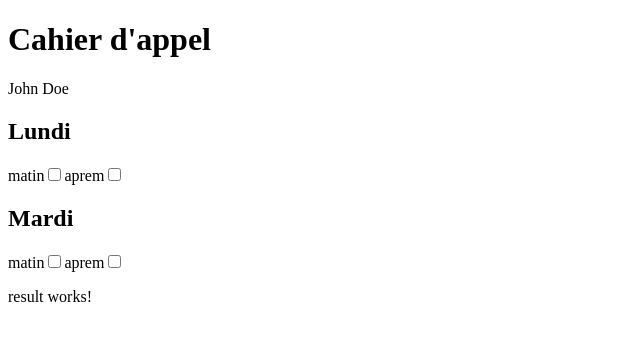
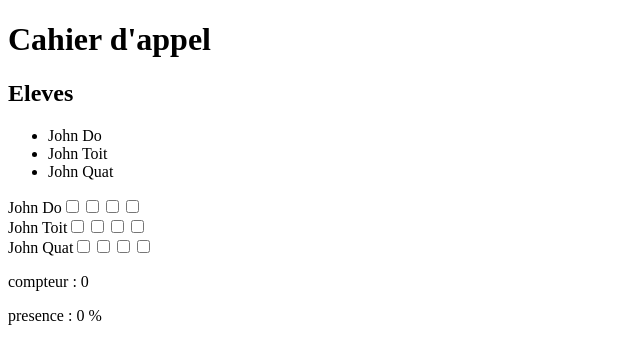
Before and after one commit to Remy-P78/ListeAppel, an Angular app: page / in a window 1280 px wide. Shown: the top 364 px of the page, without its empty margins (0-640 px from the left). Built offline with nearby package versions, Linux system fonts and the light colour scheme.

Commit message:
sharedService créé

```diff
--- a/src/app/app.component.html
+++ b/src/app/app.component.html
@@ -7,6 +7,8 @@
 (checkboxDecochee)="maMethode2($event)">
 </app-calendrier>
 
-<app-result></app-result>
+<app-result
+[envoiTab]="present"
+[envoiPresence]="presence"></app-result>
 
 <router-outlet></router-outlet>
--- a/src/app/app.component.ts
+++ b/src/app/app.component.ts
@@ -1,23 +1,33 @@
 import { Component } from '@angular/core';
+import { SharedService } from './components/shared.service';
 
 @Component({
   selector: 'app-root',
   templateUrl: './app.component.html',
-  styleUrls: ['./app.component.css']
+  styleUrls: ['./app.component.css'],
 })
 export class AppComponent {
   title = 'appel';
 
-  tab = 0
+  present: number = 0;
+  presence: number = 0;
+
+  liste: string[] = [];
+  calendrier: string[] = [];
+
+  constructor(private sharedService: SharedService) {
+    this.liste = sharedService.getListe();
+    this.calendrier = sharedService.getCalendrier();
+  }
 
   maMethode(testEmission: boolean) {
-    console.log("+1");
-    this.tab ++
-    console.log(this.tab);
+    this.present++;
+    this.presence = (this.present * 100) / (this.liste.length*this.calendrier.length);
   }
+
   maMethode2(testEmission: boolean) {
-    console.log("-1");
-    this.tab --
-    console.log(this.tab);
+    this.present--;
+    this.presence =
+      (this.present * 100) / (this.liste.length * this.calendrier.length);
   }
 }
--- a/src/app/app.module.ts
+++ b/src/app/app.module.ts
@@ -4,6 +4,7 @@ import { FormsModule } from '@angular/forms';
 
 import { AppRoutingModule } from './app-routing.module';
 import { AppComponent } from './app.component';
+import { SharedService } from './components/shared.service';
 import { StudentListComponent } from './components/student-list/student-list.component';
 import { CalendrierComponent } from './components/calendrier/calendrier.component';
 import { ResultComponent } from './components/result/result.component';
@@ -20,7 +21,7 @@ import { ResultComponent } from './components/result/result.component';
     AppRoutingModule,
     FormsModule
   ],
-  providers: [],
+  providers: [SharedService],
   bootstrap: [AppComponent]
 })
 export class AppModule { }
--- a/src/app/components/calendrier/calendrier.component.html
+++ b/src/app/components/calendrier/calendrier.component.html
@@ -1,6 +1,13 @@
-<h2>Lundi</h2>
+<form>
+  <div *ngFor="let nom of liste">
+    <label>{{ nom }}</label>
+      <input *ngFor="let date of calendrier" type="checkbox" [value]="nom" (change)="onCheck($event)">
+  </div>
+</form>
 
-<label for="matin">matin</label>
+<!-- <h2>Lundi</h2> -->
+
+<!-- <label for="matin">matin</label>
 <input type="checkbox" id="matin" (change)="onCheck($event)">
 <label for="aprem">aprem</label>
 <input type="checkbox" id="aprem" (change)="onCheck($event)">
@@ -10,4 +17,4 @@
 <label for="matin" >matin</label>
 <input type="checkbox" id="matin" [(ngModel)]="coche" (change)="onCoche()">
 <label for="aprem">aprem</label>
-<input type="checkbox" id="aprem" [(ngModel)]="coche" (change)="onCoche()">
+<input type="checkbox" id="aprem" [(ngModel)]="coche" (change)="onCoche()"> -->
--- a/src/app/components/calendrier/calendrier.component.ts
+++ b/src/app/components/calendrier/calendrier.component.ts
@@ -1,4 +1,5 @@
 import { Component, EventEmitter, Output } from '@angular/core';
+import { SharedService } from '../shared.service';
 
 @Component({
   selector: 'app-calendrier',
@@ -10,6 +11,13 @@ export class CalendrierComponent {
   @Output() checkboxDecochee = new EventEmitter();
   compteur: number = 0;
   coche: boolean = false;
+  liste: string[] = [];
+  calendrier: string[] = [];
+
+  constructor(private sharedService: SharedService) {
+    this.liste = sharedService.getListe();
+    this.calendrier = sharedService.getCalendrier();
+  }
 
   onCheck(testEmission: Event) {
     const checkbox = testEmission.target as HTMLInputElement;
@@ -20,12 +28,12 @@ export class CalendrierComponent {
     }
   }
 
-  onCoche() {
-    if (this.coche) {
-      this.compteur++;
-    } else {
-      this.compteur--;
-    }
-    console.log(this.compteur);
-  }
+  // onCoche() {
+  //   if (this.coche) {
+  //     this.compteur++;
+  //   } else {
+  //     this.compteur--;
+  //   }
+  //   console.log(this.compteur);
+  // }
 }
--- a/src/app/components/result/result.component.html
+++ b/src/app/components/result/result.component.html
@@ -1 +1,2 @@
-<p>result works!</p>
+<p>compteur : {{ envoiTab }}</p>
+<p>presence : {{ envoiPresence }} %</p>
--- a/src/app/components/result/result.component.ts
+++ b/src/app/components/result/result.component.ts
@@ -1,4 +1,4 @@
-import { Component } from '@angular/core';
+import { Component, Input } from '@angular/core';
 
 @Component({
   selector: 'app-result',
@@ -6,5 +6,6 @@ import { Component } from '@angular/core';
   styleUrls: ['./result.component.css']
 })
 export class ResultComponent {
-
+  @Input() envoiTab!: number;
+  @Input() envoiPresence!: number;
 }
--- /dev/null
+++ b/src/app/components/shared.service.ts
@@ -0,0 +1,26 @@
+import { Injectable } from "@angular/core";
+
+@Injectable({ providedIn: 'root' })
+export class SharedService {
+  private liste: string[] = ['John Do', 'John Toit', 'John Quat'];
+  private calendrier: string [] = ["Lundi", "Mardi", "Jeudi", "Vendredi"]
+
+  addNom(nom: string) {
+    this.liste.push(nom);
+  }
+
+  removeNom(nom: string) {
+    const index = this.liste.indexOf(nom);
+    if (index !== -1) {
+      this.liste.splice(index, 1);
+    }
+  }
+
+  getListe(): string[] {
+    return this.liste;
+  }
+
+  getCalendrier(): string[] {
+    return this.calendrier;
+  }
+}
--- a/src/app/components/student-list/student-list.component.html
+++ b/src/app/components/student-list/student-list.component.html
@@ -1 +1,8 @@
-<p>John Doe</p>
+<h2>Eleves</h2>
+
+
+<div>
+    <ul>
+        <li *ngFor="let nom of liste">{{ nom }}</li>
+    </ul>
+</div>
--- a/src/app/components/student-list/student-list.component.ts
+++ b/src/app/components/student-list/student-list.component.ts
@@ -1,10 +1,15 @@
 import { Component } from '@angular/core';
+import { SharedService } from '../shared.service';
 
 @Component({
   selector: 'app-student-list',
   templateUrl: './student-list.component.html',
-  styleUrls: ['./student-list.component.css']
+  styleUrls: ['./student-list.component.css'],
 })
 export class StudentListComponent {
+    liste: string[] = [];
 
+  constructor(private sharedService: SharedService) {
+    this.liste = sharedService.getListe();
+  }
 }
```
